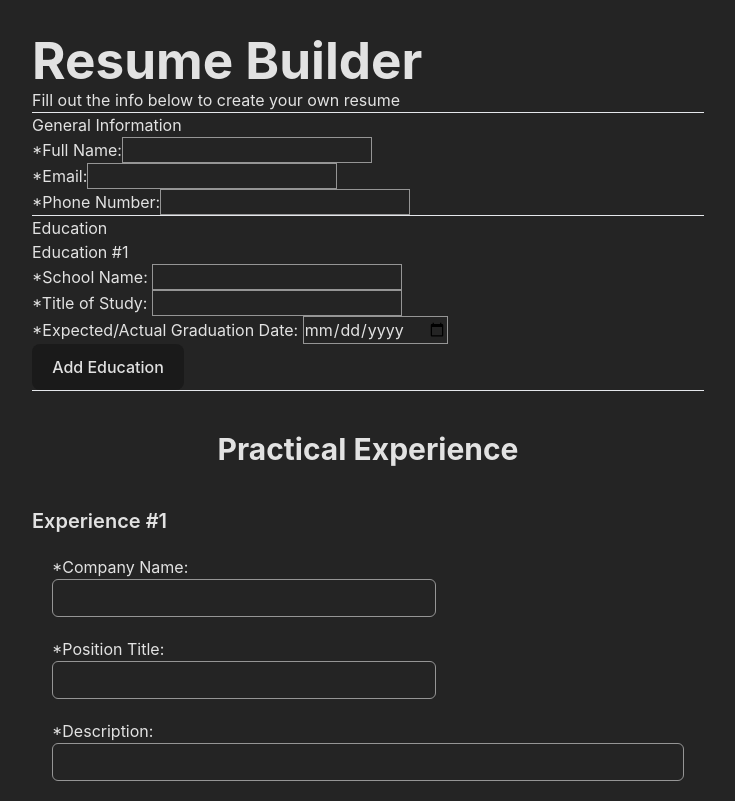
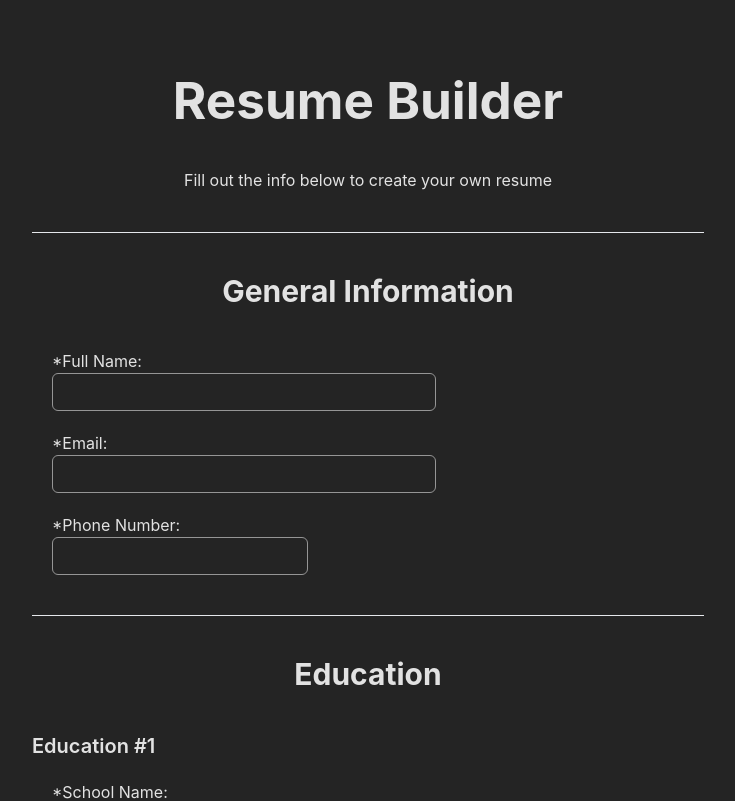
Before and after one commit to dee797/cv_app, a React (Vite) app: page / in a window 1280 px wide. Shown: the top 801 px of the page, without its empty margins (272-1007 px from the left). Built offline with nearby package versions, Linux system fonts and the light colour scheme.

Commit message:
Add tailwindcss classes to elements

```diff
--- a/src/App.jsx
+++ b/src/App.jsx
@@ -8,28 +8,29 @@ import Experience from './components/PracticalExperience'
 function Resume({ formData, educationItems, experienceItems }) {
 
   return (
-    <main>
-      <h2>{formData.fullName}</h2>
-      <p>{formData.email} | {formData.phone}</p>
+    <>
+    <section className='bg-white text-black flex flex-col mb-10 pb-10'>
+      <h2 className='font-bold text-3xl text-center m-10 mb-5 text-wrap'>{formData.fullName}</h2>
+      <p className='text-xl font-semibold text-center m-5 mt-0 text-wrap'>{formData.email} | {formData.phone}</p>
       <hr/>
 
-      <p>EDUCATION</p>
+      <p className='font-semibold m-10'>EDUCATION</p>
       {educationItems.map(item => {
           const school = `schoolName${item.id}`;
           const title = `studyTitle${item.id}`;
           const date = `graduationDate${item.id}`;
 
           return (
-            <section key={item.key}>
+            <section key={item.key} className='ml-10 mb-10'>
               <p><strong>{formData[school]}</strong></p>
-              <p><em>{formData[title]}</em></p>
-              <p><em>{formData[date]}</em></p>
+              <p>Major: <em>{formData[title]}</em></p>
+              <p>Graduation Date: <em>{formData[date]}</em></p>
             </section>
           )
       })}
       <hr/>
 
-      <p>EXPERIENCE</p>
+      <p className='font-semibold m-10'>EXPERIENCE</p>
       {experienceItems.map(item => {
         const company = `companyName${item.id}`;
         const position = `positionTitle${item.id}`;
@@ -38,14 +39,15 @@ function Resume({ formData, educationItems, experienceItems }) {
         const end = `endDate${item.id}`;
 
         return (
-          <section key={item.key}>
+          <section key={item.key} className='ml-10 mb-10'>
             <p><strong>{formData[company]}</strong></p>
-            <p><em>{formData[position]}</em></p>
-            <p><em>{`${formData[start]} - ${formData[end] ? formData[end] : "Present"}`}</em></p>
-            <p>{formData[description]}</p>
+            <p>Position: <em>{formData[position]}</em></p>
+            <p>Tenure: <em>{`${formData[start]} - ${formData[end] ? formData[end] : "Present"}`}</em></p>
+            <p className='ml-5 whitespace-pre-wrap'>{formData[description]}</p>
           </section>
         )
       })}
+    </section>
 
     <button
     type="button"
@@ -55,11 +57,11 @@ function Resume({ formData, educationItems, experienceItems }) {
           <App editFormData={formData} editEducationItems={educationItems} editExperienceItems={experienceItems}/>
         </StrictMode>
     )}}
+    className='block ml-auto'
     >
       Edit Details
     </button>
-
-    </main>
+    </>
   )
 }
 
@@ -84,8 +86,8 @@ function App({ editFormData="", editEducationItems="", editExperienceItems="" })
 
   return (
     <>
-      <h1>Resume Builder</h1>
-      <p>
+      <h1 className='text-center m-10'>Resume Builder</h1>
+      <p className='text-center m-10'>
         Fill out the info below to create your own resume
       </p>
       <hr/>
@@ -95,7 +97,7 @@ function App({ editFormData="", editEducationItems="", editExperienceItems="" })
         <Education inputChange={handleInputChange} educationItems={educationItems} setEducationItems={setEducationItems} formData={formData}/>
         <hr/>
         <Experience inputChange={handleInputChange} experienceItems={experienceItems} setExperienceItems={setExperienceItems} formData={formData}/>
-        <button type='submit'>Submit</button>
+        <button type='submit' className='block mb-7 mt-16 ml-auto'>Submit</button>
       </form>
     </>
   )
--- a/src/components/Education.jsx
+++ b/src/components/Education.jsx
@@ -3,25 +3,28 @@ import CustomInput from "./Input";
 function EducationFieldset({num, inputChange, formData}) {
     return (
         <fieldset>
-        <legend>Education #{num}</legend>
+        <legend className="text-xl font-semibold">Education #{num}</legend>
             <p>
-                <label>
+                <label className="block m-5">
                     *School Name:&nbsp;
-                    <CustomInput inputChange={inputChange} name={`schoolName${num}`} formData={formData} required={true}/>
+                    <CustomInput inputChange={inputChange} name={`schoolName${num}`} formData={formData} required={true}
+                    classes="block flex-1 rounded-md border-0 bg-transparent py-1.5 pl-1.5 w-96 focus:ring-0"/>
                 </label>
             </p>
 
             <p>
-                <label>
+                <label className="block m-5">
                     *Title of Study:&nbsp;
-                    <CustomInput inputChange={inputChange} name={`studyTitle${num}`} formData={formData} required={true}/>
+                    <CustomInput inputChange={inputChange} name={`studyTitle${num}`} formData={formData} required={true}
+                    classes="block flex-1 rounded-md border-0 bg-transparent py-1.5 pl-1.5 w-96 focus:ring-0"/>
                 </label>
             </p>
 
             <p>
-                <label>
+                <label className="block m-5">
                     *Expected/Actual Graduation Date:&nbsp;
-                    <CustomInput type="date" inputChange={inputChange} name={`graduationDate${num}`} formData={formData} required={true}/>
+                    <CustomInput type="date" inputChange={inputChange} name={`graduationDate${num}`} formData={formData} required={true}
+                    classes="block mr-7 mb-10 flex-1 rounded-md border-0 bg-transparent py-1.5 pl-1.5 focus:ring-0"/>
                 </label>
             </p>
         </fieldset>
@@ -33,13 +36,14 @@ function Education({ inputChange, educationItems, setEducationItems, formData})
 
     return (
         <section>
-            <h2>Education</h2>
+            <h2 className="font-bold text-3xl text-center m-10">Education</h2>
 
             {educationItems.map((item) => {
                 return <EducationFieldset key={item.key} num={item.id} inputChange={inputChange} formData={formData}/>
             })}
 
-            <button type="button" onClick={() => setEducationItems(oldItems => [...oldItems, {id: oldItems.length + 1, key: crypto.randomUUID()}])}>
+            <button type="button" onClick={() => setEducationItems(oldItems => [...oldItems, {id: oldItems.length + 1, key: crypto.randomUUID()}])}
+                className="block mb-10 mx-auto">
                 Add Education
             </button>
 
--- a/src/components/General.jsx
+++ b/src/components/General.jsx
@@ -4,27 +4,30 @@ function General({ inputChange, formData }) {
     return (
     <section>
 
-      <h2>General Information</h2>
+      <h2 className="font-bold text-3xl text-center m-10">General Information</h2>
 
       <fieldset>
         <p>
-          <label>
+          <label className="block m-5 mt-0">
             *Full Name:
-            <CustomInput inputChange={inputChange} name="fullName" formData={formData} required={true}/>
+            <CustomInput inputChange={inputChange} name="fullName" formData={formData} required={true}
+            classes="block flex-1 rounded-md border-0 bg-transparent py-1.5 pl-1.5 w-96 focus:ring-0"/>
           </label>
         </p>
 
         <p>
-          <label>
+          <label className="block m-5">
             *Email:
-            <CustomInput type="email" inputChange={inputChange} name="email" formData={formData} required={true}/>
+            <CustomInput type="email" inputChange={inputChange} name="email" formData={formData} required={true}
+            classes="block flex-1 rounded-md border-0 bg-transparent py-1.5 pl-1.5 w-96 focus:ring-0"/>
           </label>
         </p>
 
         <p>
-          <label>
+          <label className="block m-5 mb-10">
             *Phone Number:
-            <CustomInput type="tel" inputChange={inputChange} name="phone" formData={formData} required={true}/>
+            <CustomInput type="tel" inputChange={inputChange} name="phone" formData={formData} required={true}
+            classes="block flex-1 rounded-md border-0 bg-transparent py-1.5 pl-1.5 w-64 focus:ring-0"/>
           </label>
         </p>
 
--- a/src/components/PracticalExperience.jsx
+++ b/src/components/PracticalExperience.jsx
@@ -24,8 +24,8 @@ function ExperienceFieldset({num, inputChange, formData}) {
             <p>
                 <label className="block m-5">
                     *Description:&nbsp;
-                    <CustomInput inputChange={inputChange} name={`description${num}`} formData={formData} required={true}
-                    classes="block flex-1 rounded-md border-0 bg-transparent py-1.5 pl-1.5 w-full focus:ring-0"/>
+                    <CustomInput inputChange={inputChange} name={`description${num}`} formData={formData} required={true} type="textarea"
+                    classes="block flex-1 rounded-md border-0 bg-transparent py-1.5 pl-1.5 w-full focus:ring-0 h-32"/>
                 </label>
             </p>
 
@@ -46,7 +46,7 @@ function ExperienceFieldset({num, inputChange, formData}) {
                         inputChange={inputChange} name={`endDate${num}`}
                         formData={formData}
                         required={formData[`check${num}`] ? false : true}
-                        classes="inline ml-5 mr-7 mb-16 flex-1 rounded-md border-0 bg-transparent py-1.5 pl-1.5 focus:ring-0"
+                        classes="inline ml-5 mr-7 mb-10 flex-1 rounded-md border-0 bg-transparent py-1.5 pl-1.5 focus:ring-0"
                     />
 
                     <label className="inline">
```
Lines whose indentation alone changed are shown as unchanged.
